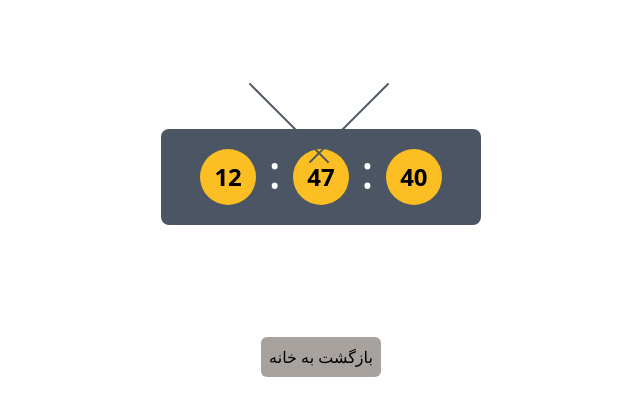
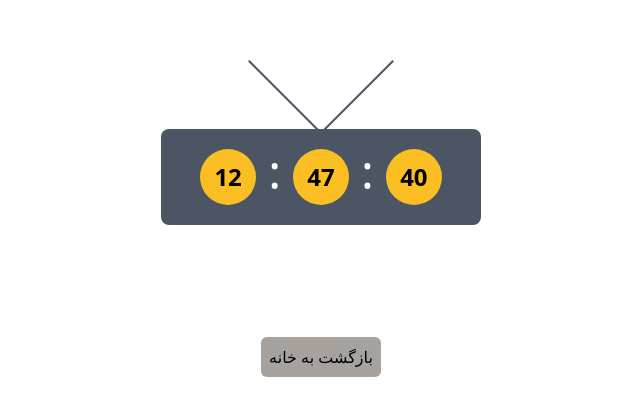
Before and after one commit to websiteDesignn/JavaScript, a website built with Vite: page watch.html in a window 1280 px wide. Shown: the part 165-580 px from the top of the page, without its empty margins (319-959 px from the left). Built offline with nearby package versions, Linux system fonts and the light colour scheme.

Commit message:
ok the bug watch.html

```diff
--- a/watch.html
+++ b/watch.html
@@ -12,11 +12,11 @@
     class="select-none w-full h-screen flex flex-col items-center justify-center"
   >
     <div
-      class="block h-28 w-0.5 bg-gray-600 -mt-56 mr-16 absolute -rotate-45"
+      class="-z-10 block h-44 w-0.5 bg-gray-600 -mt-56 mr-5 absolute -rotate-45"
     ></div>
 
     <div
-      class="block h-28 w-0.5 bg-gray-600 -mt-56 ml-14 absolute rotate-45"
+      class="-z-10 block h-44 w-0.5 bg-gray-600 -mt-56 ml-5 absolute rotate-45"
     ></div>
 
     <div
```
